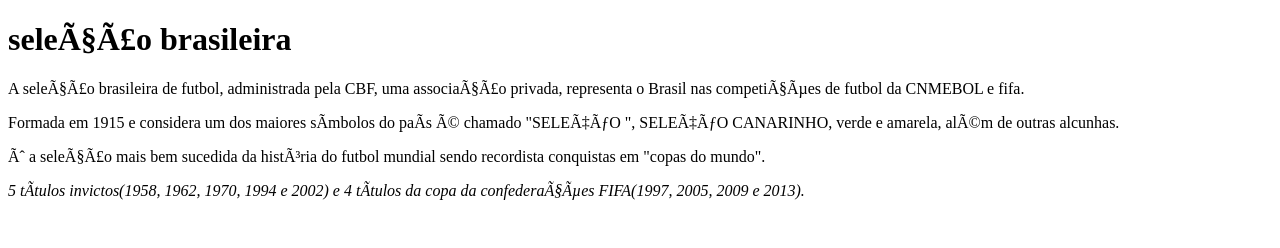
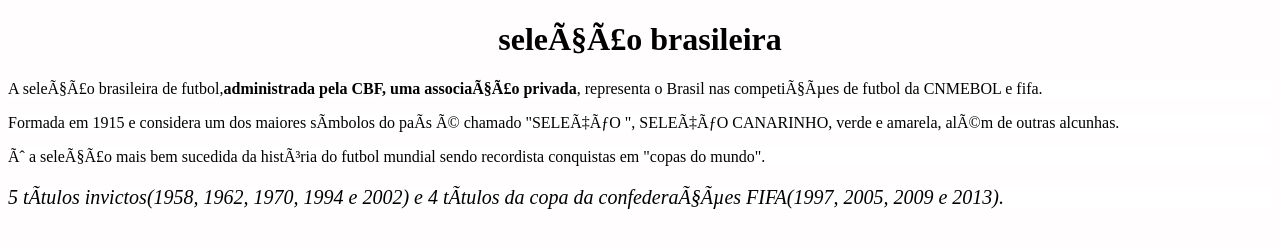
Before and after one commit to luisalfa999/futbol, a plain HTML site: page index.html in a window 1280 px wide. Drawn offline with Linux system fonts and the light colour scheme.

Commit message:
index8888

```diff
--- a/index.html
+++ b/index.html
@@ -3,6 +3,7 @@
     <head>
     <meta charset="UFT-8">
             <title>Barbearia Alura</title>
+            <link rel="stylesheet" href= "style.css">
         </head>
         <body>
 
@@ -10,12 +11,12 @@
 
 <h1>seleção brasileira</h1>
 
-    <p>A seleção brasileira de futbol, administrada pela CBF, uma associação privada, representa o Brasil nas  competições de futbol da CNMEBOL e fifa.</p>
+    <p>A seleção brasileira de futbol,<strong>administrada pela CBF, uma associação privada</strong>, representa o Brasil nas  competições de futbol da CNMEBOL e fifa.</p>
 
     <p>Formada em 1915 e considera um dos maiores símbolos do país é chamado "SELEÇÃO ",  SELEÇÃO CANARINHO, verde e amarela, além de outras alcunhas.</p>
 
     <p>È a seleção mais bem sucedida da história do futbol mundial sendo recordista conquistas em "copas do mundo".</p>
 
-    <p><em> 5 títulos invictos(1958, 1962, 1970, 1994 e 2002) e 4 títulos da copa da confederações FIFA(1997, 2005, 2009 e 2013).</em></p>
+    <p id="missao"><em> 5 títulos invictos(1958, 1962, 1970, 1994 e 2002) e 4 títulos da copa da confederações FIFA(1997, 2005, 2009 e 2013).</em></p>
      </body>
 </html>
--- /dev/null
+++ b/style.css
@@ -0,0 +1,20 @@
+body{
+    background: #fffdfd;
+}
+
+h1{
+    text-align: center;
+}
+
+P{
+    text-aling: center;
+    background:#ffffff;
+}
+
+em strong{
+    color: red;
+}
+
+#missao{
+    font-size: 20px;
+ }
```
Also changed, not shown: 1 other file.
